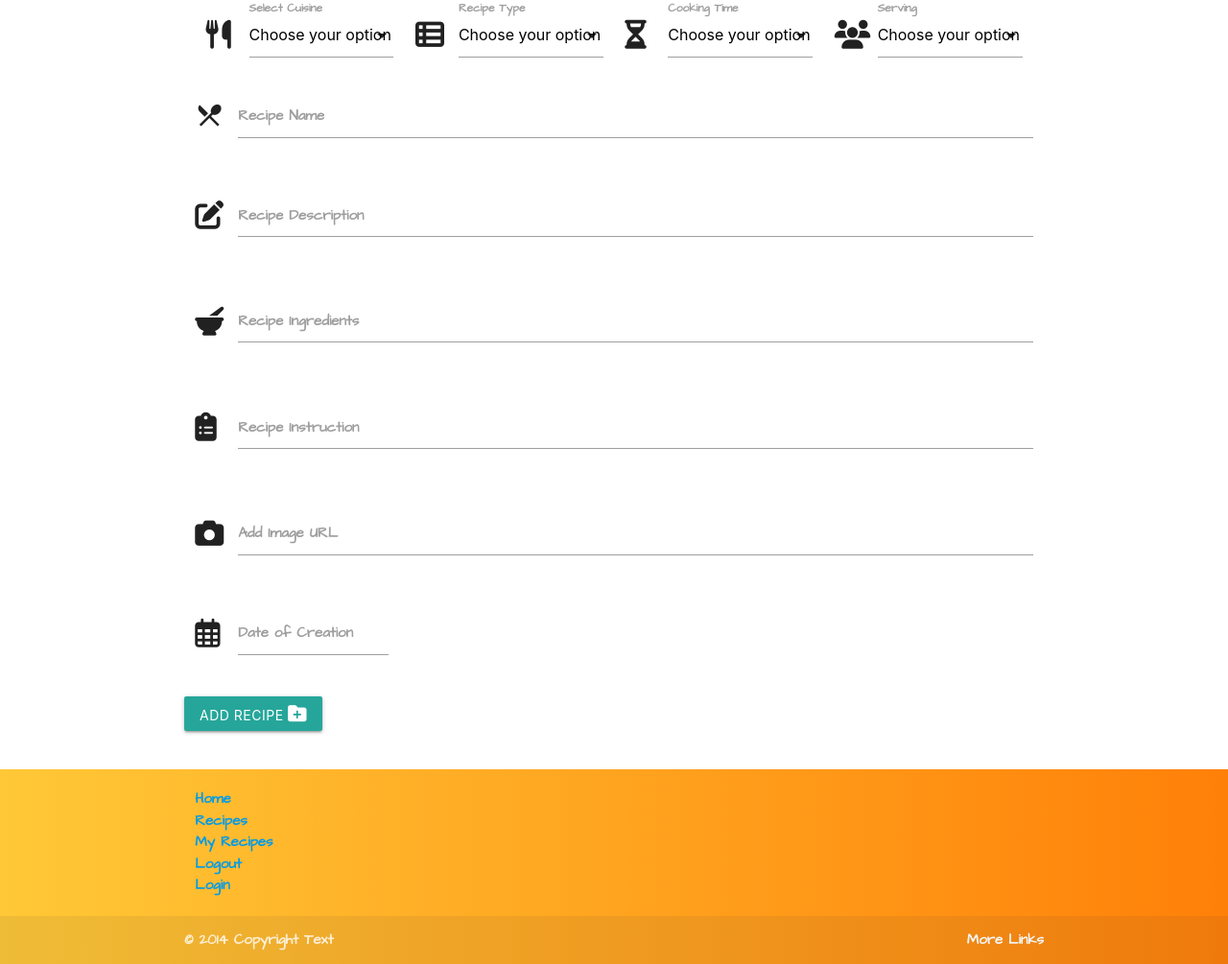
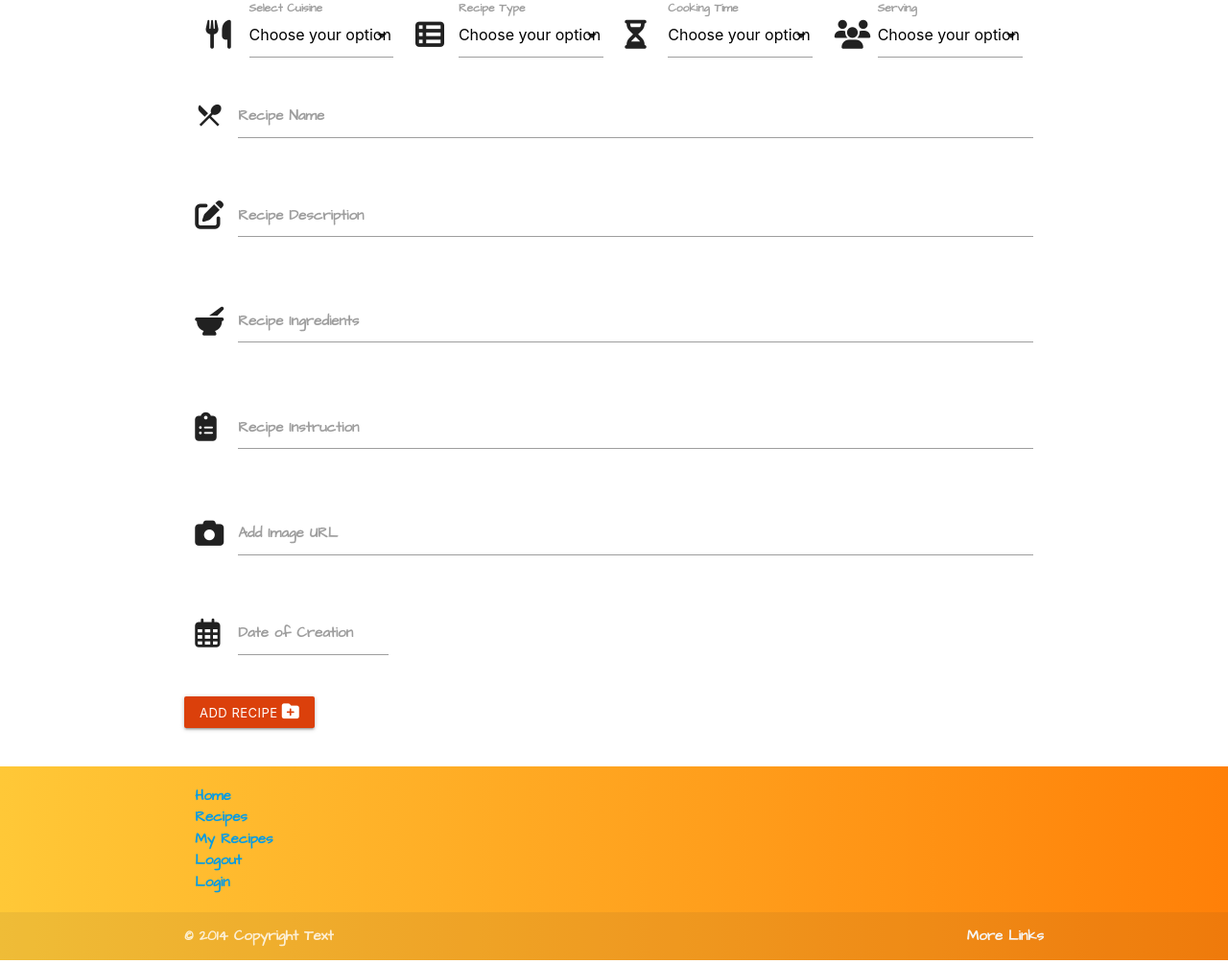
Before and after one commit to KTM28/The-Higher-Taste-CookBook, a Flask app: page /add_recipe in a window 1280 px wide. Shown: the part 160-1165 px from the top of the page at 96% size. Run offline with Flask 2, Linux system fonts and the light colour scheme; data that the repository does not hold is empty; some libraries are stand-ins or nearby versions.

Commit message:
added style to button in addrecipe.html

```diff
--- a/app.py
+++ b/app.py
@@ -155,6 +155,7 @@ def update_recipe(recipe_id):
             "instruction": request.form.get("instruction"),
             "recipe_img": request.form.get("recipe_img"),
             "added_date": request.form.get("added_date"),
+            "added_by": session["username"]
         },
     )
     flash("Your Recipe has been Updated Sucessfully")
--- a/templates/addrecipe.html
+++ b/templates/addrecipe.html
@@ -91,7 +91,7 @@
             </div>
 
             <div class="row">
-                <button class="btn waves-effect waves-light" type="submit" name="action">
+                <button class="btn waves-effect waves-light  btn-small" type="submit" name="action">
                     Add Recipe
                     <i class="fas fa-folder-plus"></i>
                 </button>
```
